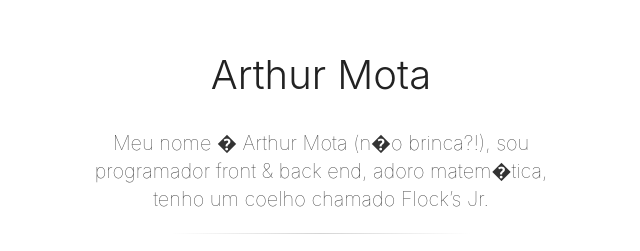
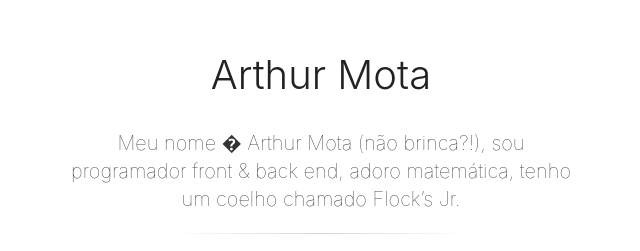
Before and after one commit to hasken14/hasken14.github.io, a plain HTML site: page index.html in a window 1280 px wide. Shown: the part 107-358 px from the top of the page, without its empty margins (319-959 px from the left). Drawn offline with nearby package versions, Linux system fonts and the light colour scheme.

Commit message:
Site updated: 2016-08-27 10:54:52

```diff
--- a/index.html
+++ b/index.html
@@ -27,7 +27,7 @@
     <div class="profile">
       <h1 class="nickname">Arthur Mota</h1>
       <div class="description">
-        <p><p>Meu nome � Arthur Mota (n�o brinca?!), sou programador front &amp; back end, adoro matem�tica, tenho um coelho chamado Flock’s Jr.</p>
+        <p><p>Meu nome � Arthur Mota (não brinca?!), sou programador front &amp; back end, adoro matemática, tenho um coelho chamado Flock’s Jr.</p>
 </p>
       </div>
     </div>
```
